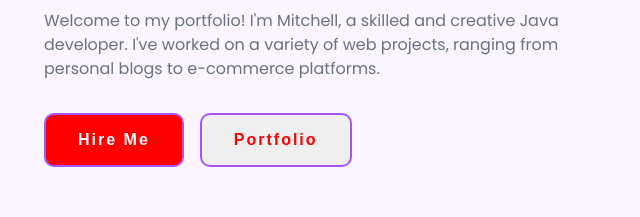
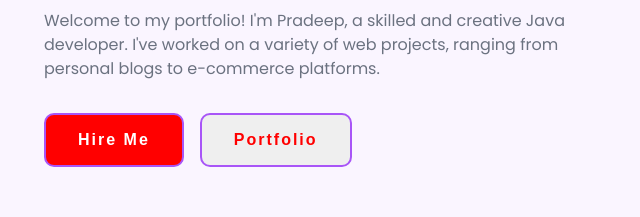
Before and after one commit to Pratheep0012/pradeep, a plain HTML site: page index.html in a window 1280 px wide. Shown: the part 385-602 px from the top of the page, 12-652 px from the left. Drawn offline with nearby package versions, Linux system fonts and the light colour scheme.

Commit message:
Update index.html

```diff
--- a/index.html
+++ b/index.html
@@ -36,7 +36,7 @@
             I'm <span>Pradeep<br />a</span>Java developer
           </h1>
           <p class="description">
-            Welcome to my portfolio! I'm Mitchell, a skilled and
+            Welcome to my portfolio! I'm Pradeep, a skilled and
             creative Java developer.
             I've worked on a variety of
             web projects, ranging from personal blogs to e-commerce platforms.
```
